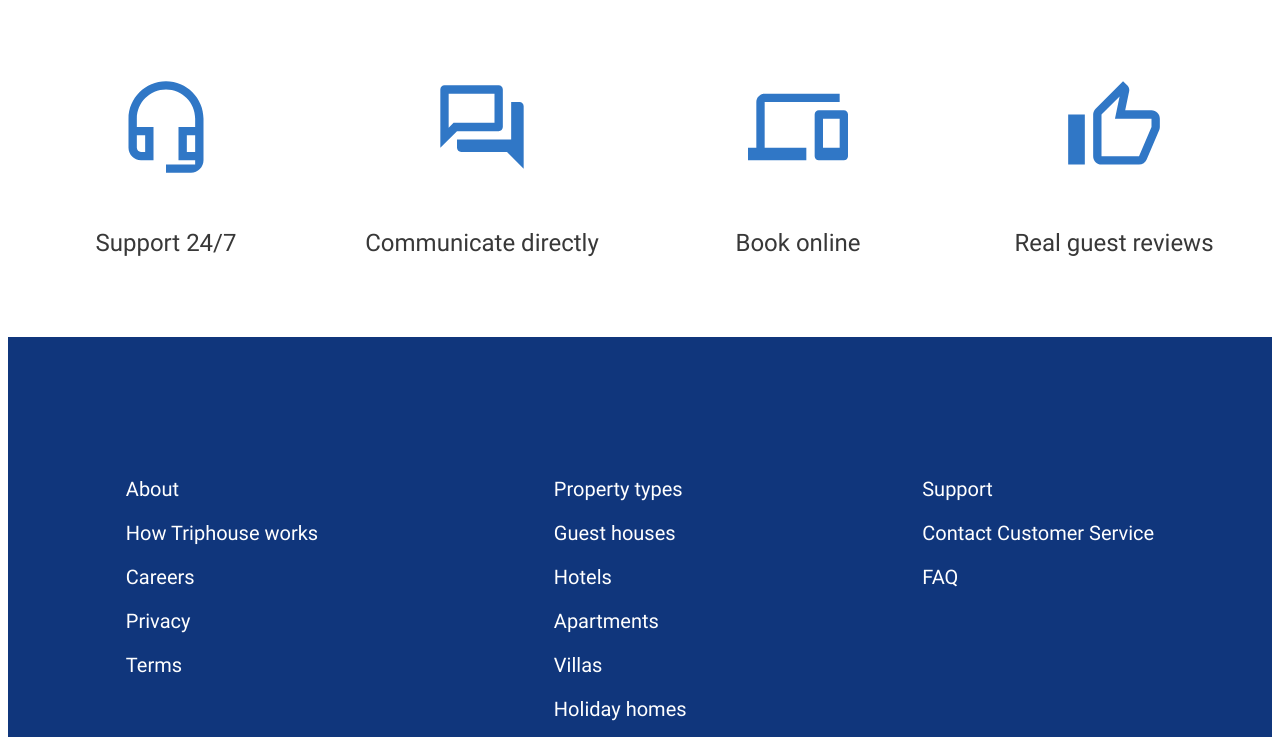
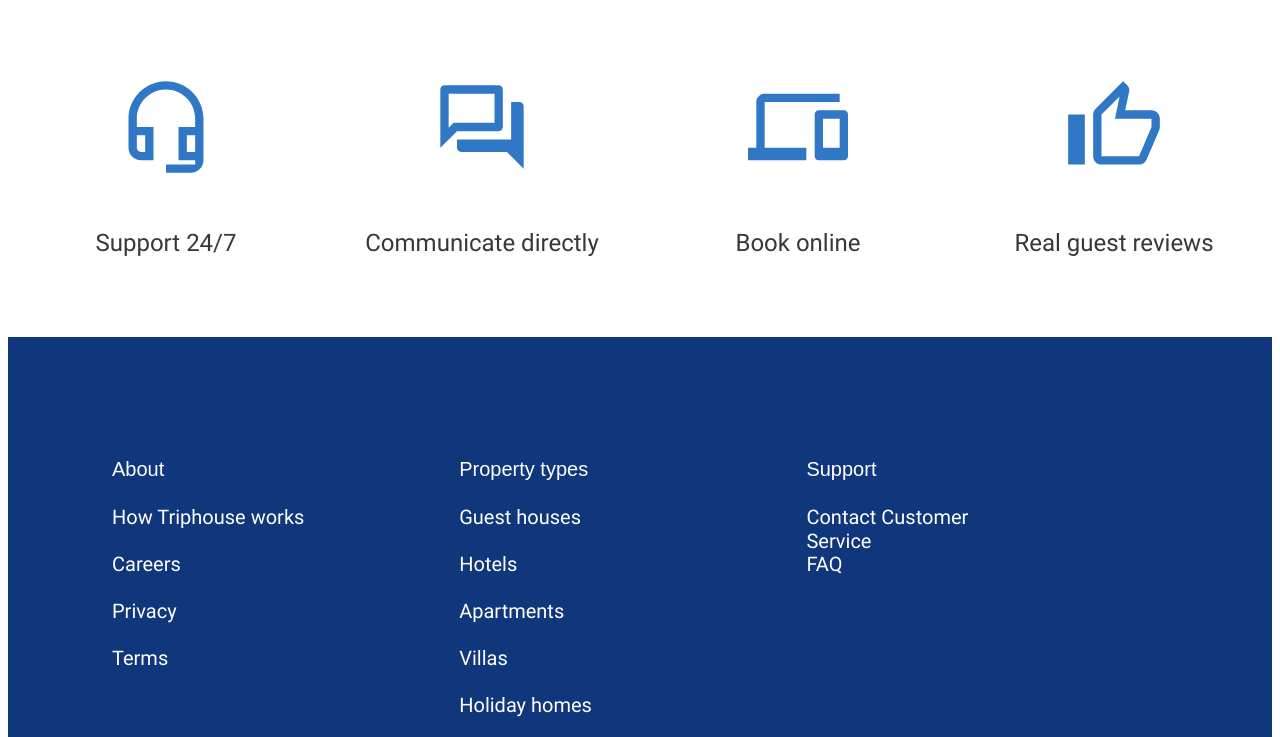
Before and after one commit to MariaOdinson/if-html, a website: page index.html in a window 1280 px wide. Shown: the part 194-931 px from the top of the page. Drawn offline with Linux system fonts and the light colour scheme.

Commit message:
in progress

```diff
--- a/index.html
+++ b/index.html
@@ -42,32 +42,31 @@
     <div class="footer">
       <div class="footer-container">
         <div class="about">
-          <p>About</p>
-          <p>How Triphouse works</p>
-          <p>Careers</p>
-          <p>Privacy</p>
-          <p>Terms</p>
+          <p class="footer-container-text-1">About</p>
+          <p class="footer-container-text">How Triphouse works</p>
+          <p class="footer-container-text">Careers</p>
+          <p class="footer-container-text">Privacy</p>
+          <p class="footer-container-text">Terms</p>
         </div>
 
         <div class="property-types">
-          <p>Property types</p>
-          <p>Guest houses</p>
-          <p>Hotels</p>
-          <p>Apartments</p>
-          <p>Villas</p>
-          <p>Holiday homes</p>
-          <p>Hostels</p>
+          <p class="footer-container-text-1">Property types</p>
+          <p class="footer-container-text">Guest houses</p>
+          <p class="footer-container-text">Hotels</p>
+          <p class="footer-container-text">Apartments</p>
+          <p class="footer-container-text">Villas</p>
+          <p class="footer-container-text">Holiday homes</p>
+          <p class="footer-container-text">Hostels</p>
         </div>
 
         <div class="support">
-          <p>Support</p>
-          <p>Contact Customer Service</p>
-          <p>FAQ</p>
+          <p class="footer-container-text-1">Support</p>
+          <p class="footer-container-text">Contact Customer Service</p>
+          <p class="footer-container-text">FAQ</p>
         </div>
       </div>
-      <div class="copyright">
-        <p>© 2022Triphouse, Inc. All rights reserved</p>
-      </div>
+
+      <p class="copyright-text">© 2022Triphouse, Inc. All rights reserved</p>
     </div>
   </body>
 </html>
--- a/styles/fonts.css
+++ b/styles/fonts.css
@@ -61,3 +61,66 @@
     src:local("Roboto Regular"), local("Roboto-Regular"), url(./../fonts/roboto-reg-latin.woff2) format('woff2');
     unicode-range: U+0000-00FF, U+0131, U+0152-0153, U+02BB-02BC, U+02C6, U+02DA, U+02DC, U+2000-206F, U+2074, U+20AC, U+2122, U+2191, U+2193, U+2212, U+2215, U+FEFF, U+FFFD;
 }
+/* cyrillic-ext */
+@font-face {
+    font-family: 'Roboto';
+    font-style: normal;
+    font-weight: 500;
+    font-display: swap;
+    src: url(./../fonts/roboto-med-cyrillic-ext.woff2) format('woff2');
+    unicode-range: U+0460-052F, U+1C80-1C88, U+20B4, U+2DE0-2DFF, U+A640-A69F, U+FE2E-FE2F;
+}
+/* cyrillic */
+@font-face {
+    font-family: 'Roboto';
+    font-style: normal;
+    font-weight: 500;
+    font-display: swap;
+    src: url(./../fonts/roboto-reg-cyrillic.woff2) format('woff2');
+    unicode-range: U+0301, U+0400-045F, U+0490-0491, U+04B0-04B1, U+2116;
+}
+/* greek-ext */
+@font-face {
+    font-family: 'Roboto';
+    font-style: normal;
+    font-weight: 500;
+    font-display: swap;
+    src: url(./../fonts/roboto-med-greek-ext.woff2) format('woff2');
+    unicode-range: U+1F00-1FFF;
+}
+/* greek */
+@font-face {
+    font-family: 'Roboto';
+    font-style: normal;
+    font-weight: 500;
+    font-display: swap;
+    src: url(./../fonts/roboto-med-greek-ext.woff2) format('woff2');
+    unicode-range: U+0370-03FF;
+}
+/* vietnamese */
+@font-face {
+    font-family: 'Roboto';
+    font-style: normal;
+    font-weight: 500;
+    font-display: swap;
+    src: url(./../fonts/roboto-med-vietnamese.woff2) format('woff2');
+    unicode-range: U+0102-0103, U+0110-0111, U+0128-0129, U+0168-0169, U+01A0-01A1, U+01AF-01B0, U+1EA0-1EF9, U+20AB;
+}
+/* latin-ext */
+@font-face {
+    font-family: 'Roboto';
+    font-style: normal;
+    font-weight: 500;
+    font-display: swap;
+    src: url(./../fonts/roboto-med-latin-ext.woff2) format('woff2');
+    unicode-range: U+0100-024F, U+0259, U+1E00-1EFF, U+2020, U+20A0-20AB, U+20AD-20CF, U+2113, U+2C60-2C7F, U+A720-A7FF;
+}
+/* latin */
+@font-face {
+    font-family: 'Roboto';
+    font-style: normal;
+    font-weight: 500;
+    font-display: swap;
+    src: url(./../fonts/roboto-med-latin-ext.woff2) format('woff2');
+    unicode-range: U+0000-00FF, U+0131, U+0152-0153, U+02BB-02BC, U+02C6, U+02DA, U+02DC, U+2000-206F, U+2074, U+20AC, U+2122, U+2191, U+2193, U+2212, U+2215, U+FEFF, U+FFFD;
+}
--- a/styles/style.css
+++ b/styles/style.css
@@ -43,6 +43,8 @@
 
 .image {
   margin: 0 auto;
+  height: 100px;
+  width: 100px;
 }
 
 .description {
@@ -50,24 +52,51 @@
   font-size: 24px;
   margin-top: 48px;
 }
+
 .footer {
   background-color: #10367c;
-  color: #ffffff;
-  overflow: auto;
-  font-size: 20px;
+  padding: 100px 272px 120px 104px;
 }
 
 .footer-container {
   display: flex;
-  justify-content: space-around;
   max-width: 1440px;
   box-sizing: border-box;
-  margin: 120px auto 64px;
-  flex-wrap: wrap;
+  justify-content: space-evenly;
+  /*padding: 100px 272px 120px 104px;*/
 }
-.copyright {
-  display: flex;
-  max-width: 1440px;
-  margin: auto;
+
+.footer-container-text {
+  color: #ffffff;
+  font-size: 20px;
+  font-weight: 400;
+  margin: 24px 0 0;
+  height: 23px;
+}
+
+.footer-container-text-1 {
+  font-weight: 500;
+  color: #ffffff;
+  font-size: 20px;
+}
+
+.copyright-text {
+  color: #ffffff;
   font-size: 14px;
+  font-weight: 400;
+  margin-top: 64px;
+  height: 16px;
 }
+.about {
+  /*flex:1 1 auto;*/
+  width: 416px;
+}
+
+.property-types {
+  /*flex:1 1 auto;*/
+  width: 416px;
+}
+
+.support {
+  flex: 1 1 auto;
+}
```
Also changed, not shown: fonts/roboto-med-cyrillic-ext.woff2 (added), fonts/roboto-med-cyrillic.woff2 (added), fonts/roboto-med-greek-ext.woff2 (added), fonts/roboto-med-greek.woff2 (added), fonts/roboto-med-latin-ext.woff2 (added), fonts/roboto-med-latin.woff2 (added), fonts/roboto-med-vietnamese.woff2 (added).
